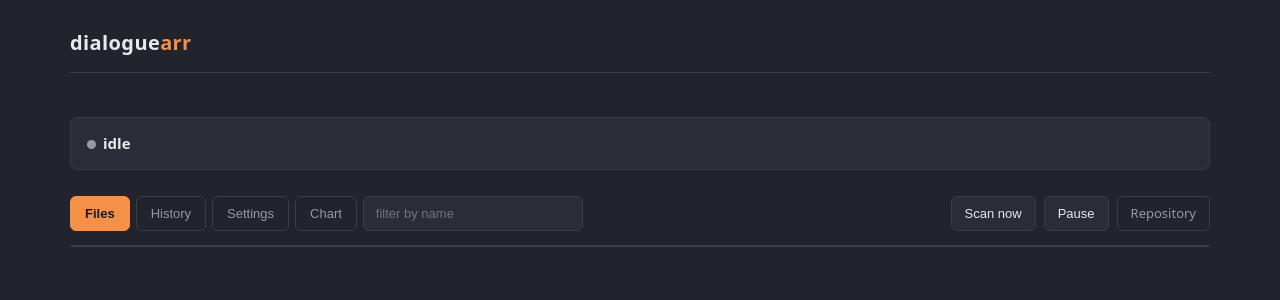
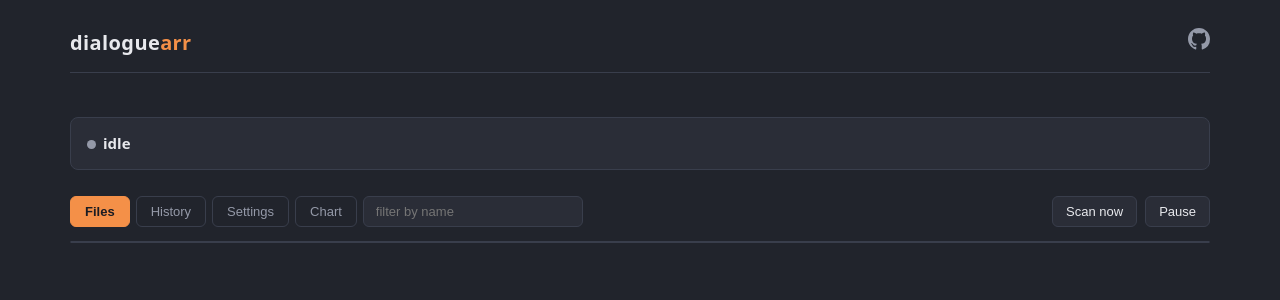
Before and after one commit to thomvandevin/dialoguearr, a Flask app: page / in a window 1280 px wide. Shown: the top 300 px of the page. Run offline with Flask 3, Linux system fonts and the light colour scheme; data that the repository does not hold is empty.

Commit message:
feat: default to port 7373, and put the repository link in the header
8080 is the most contested port in this ecosystem. It caused no conflict
in a bridge network, where each container has its own namespace, but it
is a poor default for a published image: anyone running with host
networking collides with SABnzbd, which cannot be moved off 8080 in
Docker.

7373 is unassigned and follows the convention the surrounding tools use
(6767 Bazarr, 7878 Radarr, 8686 Lidarr, 8787 Readarr, 8989 Sonarr, 9696
Prowlarr, 7575 Homarr). 8484 belongs to Grist and 9091 to Authelia, so
both were ruled out.

The repository link is now the GitHub mark in the top right rather than a
labelled button competing with the action buttons.

```diff
--- a/main.py
+++ b/main.py
@@ -7,7 +7,7 @@ from waitress import serve
 
 import app as web
 
-PORT = int(os.environ.get("PORT", "8080"))
+PORT = int(os.environ.get("PORT", "7373"))
 
 if __name__ == "__main__":
     web.start_background()
--- a/normalize.py
+++ b/normalize.py
@@ -20,7 +20,7 @@ confined to WINDOW_START..WINDOW_END so bulk work happens overnight.
 Environment variables:
     MEDIA_PATH        Root directory to scan (default: /data/media)
     SCAN_INTERVAL     Seconds between backfill scans (default: 3600)
-    WEBHOOK_PORT      Port for the Sonarr/Radarr webhook (default: 8080)
+    PORT              HTTP port (default: 7373)
     IMPORT_DELAY      Seconds to let an imported file settle (default: 60)
     WINDOW_START      Hour processing may begin, 0-23 (default: 3)
     WINDOW_END        Hour processing must stop, 0-23 (default: 8)
@@ -64,7 +64,7 @@ import settings
 # ---------------------------------------------------------------------------
 
 MEDIA_PATH = Path(os.environ.get("MEDIA_PATH", "/data/media"))
-WEBHOOK_PORT = int(os.environ.get("WEBHOOK_PORT", "8080"))
+
 
 
 
--- a/templates/index.html
+++ b/templates/index.html
@@ -83,9 +83,9 @@
                         border-radius: 50%; background: var(--dim); transition: transform .15s, background .15s; }
   .switch input:checked + span { background: hsl(25 60% 34%); }
   .switch input:checked + span::after { transform: translateX(18px); background: var(--primary); }
-  .repo { color: var(--dim); text-decoration: none; font-size: 13px; border: 1px solid var(--line);
-          padding: 7px 13px; border-radius: 6px; }
-  .repo:hover { color: var(--primary); border-color: var(--primary); }
+  .repo { margin-left: auto; color: var(--dim); display: inline-flex; align-items: center; }
+  .repo:hover { color: var(--primary); }
+  .repo svg { width: 22px; height: 22px; fill: currentColor; display: block; }
   h1 { cursor: pointer; }
   .hitrow { fill: transparent; }
   .hitrow:hover + .rowline { stroke-width: 3; }
@@ -99,6 +99,10 @@
   <header>
     <h1 id="home" title="Back to files">dialogue<span>arr</span></h1>
     <div class="meta" id="meta"></div>
+    <a class="repo" href="https://github.com/thomvandevin/dialoguearr" target="_blank"
+       rel="noopener" title="View on GitHub" aria-label="View on GitHub">
+      <svg viewBox="0 0 16 16" aria-hidden="true"><path d="M8 0C3.58 0 0 3.58 0 8c0 3.54 2.29 6.53 5.47 7.59.4.07.55-.17.55-.38 0-.19-.01-.82-.01-1.49-2.01.37-2.53-.49-2.69-.94-.09-.23-.48-.94-.82-1.13-.28-.15-.68-.52-.01-.53.63-.01 1.08.58 1.23.82.72 1.21 1.87.87 2.33.66.07-.52.28-.87.51-1.07-1.78-.2-3.64-.89-3.64-3.95 0-.87.31-1.59.82-2.15-.08-.2-.36-1.02.08-2.12 0 0 .67-.21 2.2.82.64-.18 1.32-.27 2-.27s1.36.09 2 .27c1.53-1.04 2.2-.82 2.2-.82.44 1.1.16 1.92.08 2.12.51.56.82 1.27.82 2.15 0 3.07-1.87 3.75-3.65 3.95.29.25.54.73.54 1.48 0 1.07-.01 1.93-.01 2.2 0 .21.15.46.55.38A8.01 8.01 0 0 0 16 8c0-4.42-3.58-8-8-8z"/></svg>
+    </a>
   </header>
 
   <div class="cards" id="cards"></div>
@@ -119,7 +123,6 @@
       <button class="btn" id="btn-scan">Scan now</button>
       <button class="btn" id="btn-pause">Pause</button>
       <button class="btn warn" id="btn-retry" style="display:none">Retry failed</button>
-      <a class="repo" href="https://github.com/thomvandevin/dialoguearr" target="_blank" rel="noopener">Repository</a>
     </span>
   </nav>
   <div id="banner"></div>
```
Also changed, not shown: .github/workflows/build.yml, README.md, 1 other file.
